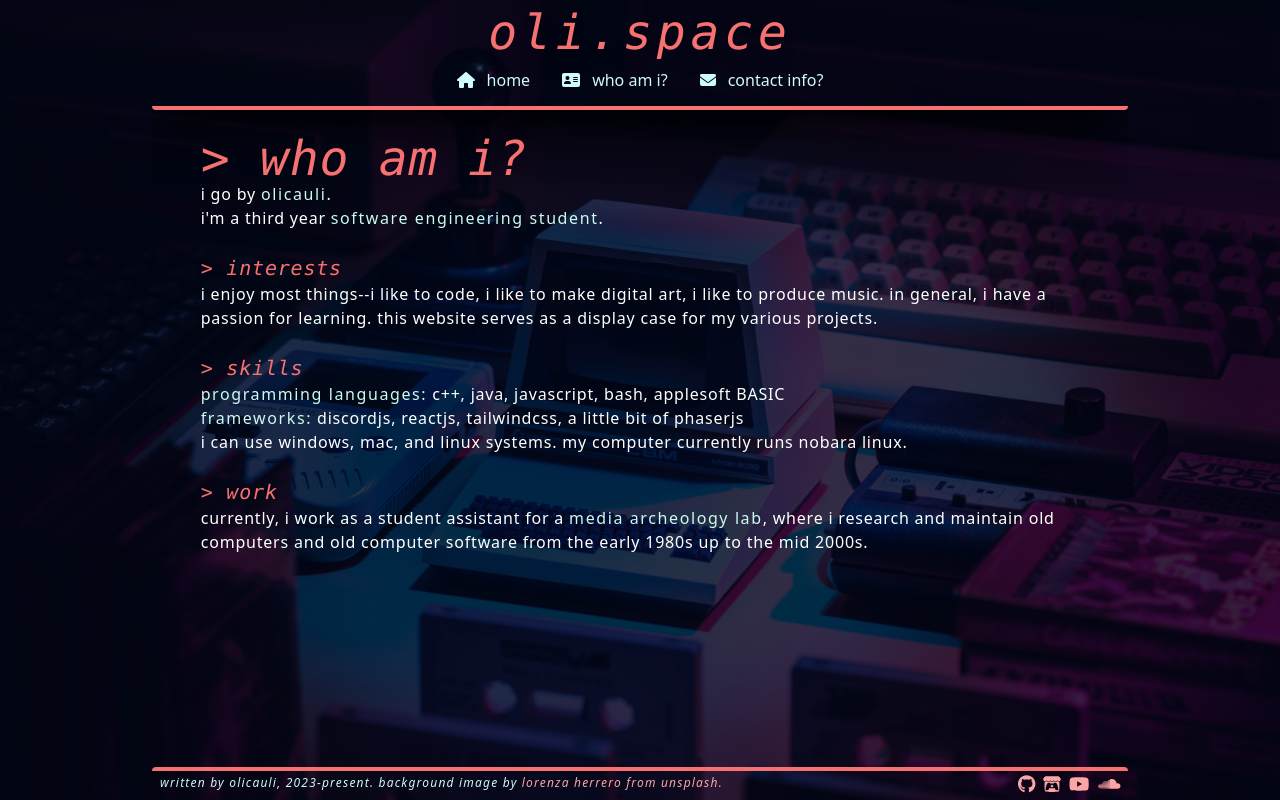
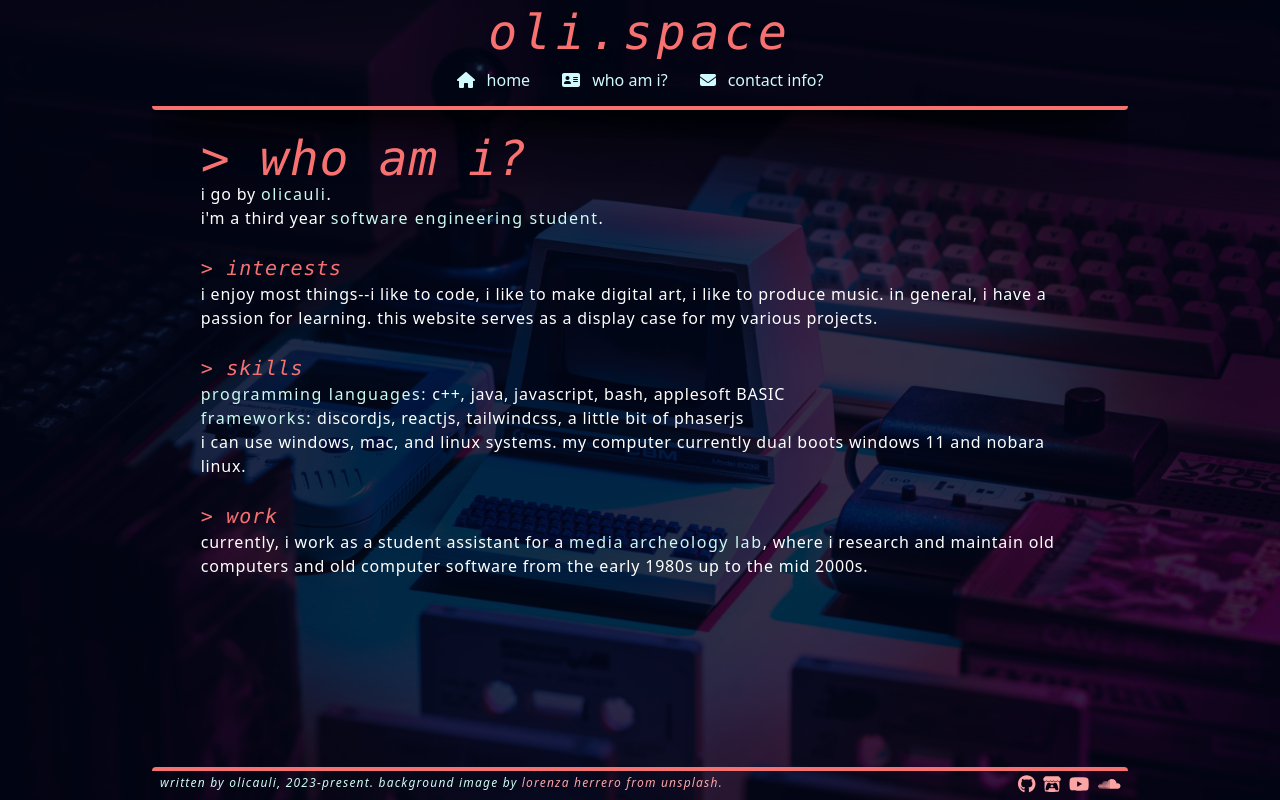
Before and after one commit to olicauli/olicauli.github.io, a React (Vite) app: page /about in a window 1280 px wide. Built offline with nearby package versions, Linux system fonts and the light colour scheme.

Commit message:
update site title and about

```diff
--- a/index.html
+++ b/index.html
@@ -4,7 +4,7 @@
     <meta charset="UTF-8" />
     <link rel="icon" type="image/svg+xml" href="/vite.svg" />
     <meta name="viewport" content="width=device-width, initial-scale=1.0" />
-    <title>portfolioli</title>
+    <title>oli.space</title>
   </head>
   <body>
     <div id="root"></div>
--- a/src/pages/About.jsx
+++ b/src/pages/About.jsx
@@ -13,7 +13,7 @@ const About = () => {
       <ul>
         <li><span>programming languages:</span> c++, java, javascript, bash, applesoft BASIC</li> <br/>
         <li><span>frameworks:</span> discordjs, reactjs, tailwindcss, a little bit of phaserjs</li> <br/>
-        <li>i can use windows, mac, and linux systems. my computer currently runs nobara linux.</li>
+        <li>i can use windows, mac, and linux systems. my computer currently dual boots windows 11 and nobara linux.</li>
       </ul>
       <br/>
       <h1>work</h1>
```
